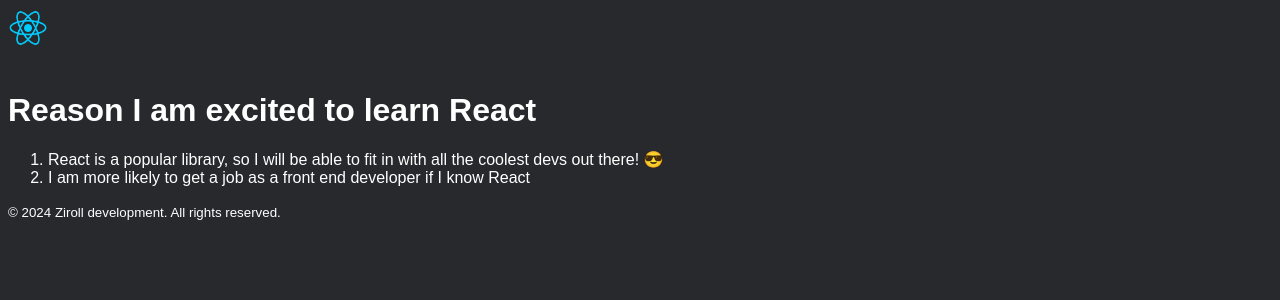
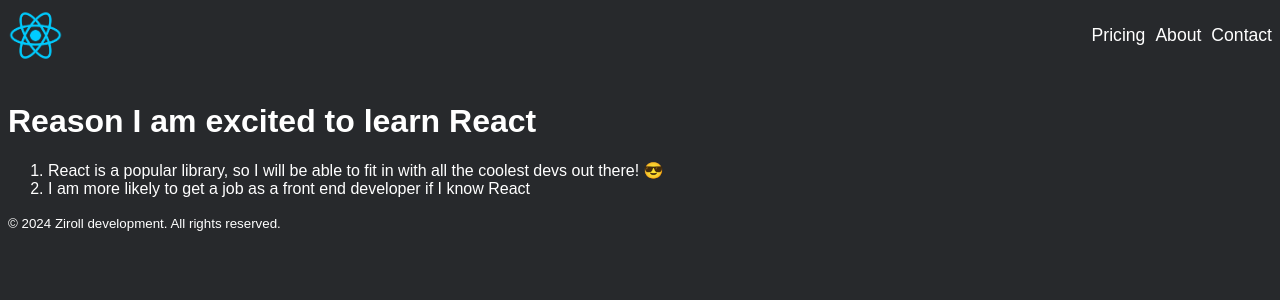
Before and after one commit to marquise-ange/React-lesson, a React (Vite) app in the folder React-Lessons/: page / in a window 1280 px wide. Shown: the top 300 px of the page. Built offline with nearby package versions, Linux system fonts and the light colour scheme.

Commit message:
challenge6

```diff
--- a/React-Lessons/src/index.css
+++ b/React-Lessons/src/index.css
@@ -8,3 +8,23 @@ body {
 h1 {
     margin-top: 40px;
 }
+
+.header {
+    display: flex;
+    align-items: center;
+    justify-content: space-between;
+}
+
+.nav-Logo {
+    width: 55px;
+}
+
+.nav-List {
+    list-style: none;
+    display: flex;
+}
+
+.nav-List-Item {
+    margin-left: 10px;
+    font-size: 1.1rem;
+}
--- a/React-Lessons/src/main.jsx
+++ b/React-Lessons/src/main.jsx
@@ -1,12 +1,12 @@
 
 import { StrictMode } from 'react'
 import { createRoot } from 'react-dom/client'
-import Challenge5 from './static-pages/Challenge5'
+import Challenge6 from './static-pages/Challenge6'
 import './index.css'
 
 createRoot(document.getElementById('root')).render(
   <StrictMode>
-    <Challenge5 />
+    <Challenge6 />
 
   </StrictMode>,
 )
--- /dev/null
+++ b/React-Lessons/src/static-pages/Challenge6.jsx
@@ -0,0 +1,54 @@
+
+/**
+ * Challenge:
+ *
+ * - Add a `nav` > `ul` > `li` (x3). The 3 items should say:
+ *   "Pricing", "About", and "Contact"
+ */
+
+function Header() {
+    return (
+        <header className="header">
+            <img src="react-logo.png"  className="nav-Logo"  alt="React logo" />
+            <nav>
+                <ul className="nav-List">
+                    <li className="nav-List-Item">Pricing</li>
+                    <li className="nav-List-Item">About</li>
+                    <li className="nav-List-Item">Contact</li>
+                </ul>
+            </nav>
+        </header>
+    )
+}
+
+function MainContent() {
+    return (
+        <main>
+            <h1>Reason I am excited to learn React</h1>
+            <ol>
+                <li>React is a popular library, so I will be able to fit in with all the coolest devs out there! 😎</li>
+                <li>I am more likely to get a job as a front end developer if I know React</li>
+            </ol>
+        </main>
+    )
+}
+
+function Footer() {
+    return (
+        <footer>
+            <small>© 2024 Ziroll development. All rights reserved.</small>
+        </footer>
+    )
+}
+
+function Page() {
+    return (
+        <>
+            <Header />
+            <MainContent />
+            <Footer />
+        </>
+    )
+}
+
+export default Page
```
